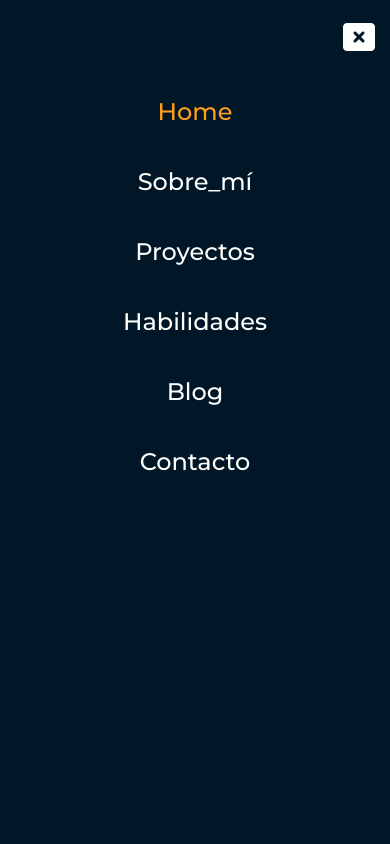
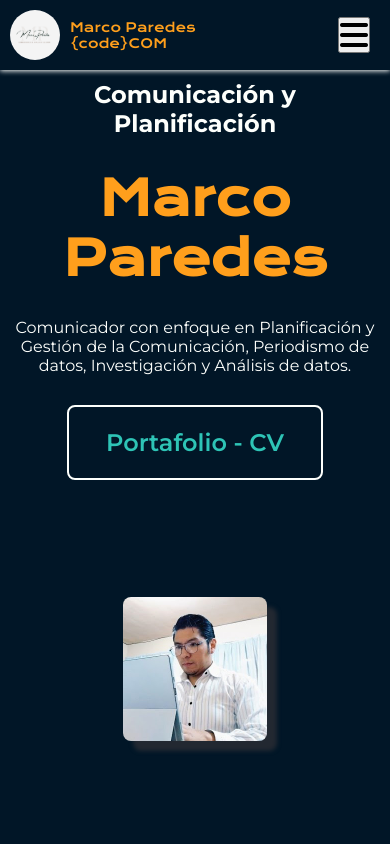
Before and after one commit to marco-paredes/portafolio, a plain HTML site: page index.html in a window 390 px wide. Shown: the top 844 px of the page. Drawn offline with nearby package versions, Linux system fonts and the light colour scheme.

Commit message:
navegación mejorada con activación de elementos del menu al deslizar

```diff
--- a/app.js
+++ b/app.js
@@ -1,34 +1,48 @@
-const menu=document.querySelector(".nav__menu");
-const openMenuBtn=document.querySelector(".nav__open__menu");
-const closeMenuBtn=document.querySelector(".nav__close__menu");
+const navMenu = document.querySelector('.nav__menu');
+const mobileMenu = document.getElementById('mobile__menu');
 
-function toggleMenu() {
-    menu.classList.toggle("nav__menu__opened");
-}
-//menu.addEventListener("click", toggleMenu);
-openMenuBtn.addEventListener("click", toggleMenu);
-closeMenuBtn.addEventListener("click", toggleMenu);
+mobileMenu.addEventListener('click',()=>{
+    navMenu.classList.toggle('active');
+});
 
-//a partir de aqui es para mostrar menu activado en la sección clickeada
-const menuLinks = document.querySelector('.menu a[href^="#"]');
-const observer = new IntersectionObserver((entries) => {
+//a partir de aqui es para mostrar menu activado
+const navLinks = document.querySelectorAll('.nav__menu a');
+navLinks.forEach(link => {
+    link.addEventListener('click',function (e){
+        //ahora removemos la clase "active" de todos los enlaces
+        navLinks.forEach(link => link.classList.remove('active'));
+        //ahora agregamos la clase active al enlace clickeado
+        this.classList.add('active');
+        //cerramos el menú responsivo después de hacer clic
+        if(window.innerWidth <= 768){
+            navMenu.classList.remove('active');
+        }
+    });
+});
+
+//codigo para activar menu cuando se desliza la pantalla
+const menuLinks = document.querySelectorAll('.nav__menu a[href^="#"]');
+const observer = new IntersectionObserver(
+    (entries) => {
         entries.forEach((entry) => {
             const id = entry.target.getAttribute("id");
-            const menuLink = document.querySelector(`.menu a[href="#${id}"]`);
+            const menuLink = document.querySelector(`.nav__menu a[href="#${id}"]`);
+
             if (entry.isIntersecting) {
-                document.querySelector(".menu a.selected").classList.remove("selected");
-                menuLink.classList.add("selected");
+                document.querySelector(".nav__menu a.active").classList.remove("active");
+                menuLink.classList.add("active");
             }
         });
-    }, {rootMargin: "-30% 0px -70% 0px"});
-
-menuLinks.forEach(menuLink => {
-    menuLink.addEventListener("click", function(){
-        menu.classList.remove("nav__menu__opened");
-    })
+    },
+    {rootMargin: "-30% 0px -70% 0px"}
+);
+menuLinks.forEach(menuLink =>{
+    menuLink.addEventListener("click", function (){
+        navMenu.classList.remove("nav__menu.active");
+    });
     const hash = menuLink.getAttribute("href");
     const target = document.querySelector(hash);
     if (target) {
         observer.observe(target);
     }
-});
+})
--- a/index.html
+++ b/index.html
@@ -13,27 +13,22 @@
     <header class="header" >
             <nav class="nav">
                 <a href="#" class="nav__logo">
-                    <img
-                    height="50"
-                    width="50"
-                    src="../assets/logo_blanco.png" alt="logo blanco">
-                <div>Marco Paredes
+                    <img src="../assets/logo_blanco.png" alt="logo blanco">
+                    <div class="nav__logotipo">Marco Paredes
                     <br> {code}COM </div>
                 </a>
-                <button class="nav__open__menu" aria-label="Abrir menú">
+
+                <ul class="nav__menu">
+                    <li><a href="#home" id="nav__home" class="active">Home</a></li>
+                    <li><a href="#sobre__mi" id="nav__sobre__mi">Sobre_mí</a></li>
+                    <li><a href="#proyectos" id="nav__proyectos">Proyectos</a></li>
+                    <li><a href="#skills" id="nav__skills">Habilidades</a></li>
+                    <li><a href="#blog" id="nav__blog">Blog</a></li>
+                    <li><a href="#contacto" id="nav__contacto">Contacto</a></li>
+                </ul>
+                <button class="menu__toggle" id="mobile__menu" aria-label="Abrir menú">
                     <i class="fa-solid fa-bars"></i>
                 </button>
-                <ul class="nav__menu nav__menu__opened">
-                    <button class="nav__close__menu" aria-label="Cerrar menú">
-                        <i class="fa-solid fa-rectangle-xmark"></i>
-                    </button>
-                    <li class="nav__menu__link"><a href="#home" class="selected">Home</a></li>
-                    <li class="nav__menu__link"><a href="#sobre__mi">Sobre_mí</a></li>
-                    <li class="nav__menu__link"><a href="#proyectos">Proyectos</a></li>
-                    <li class="nav__menu__link"><a href="#skills">Habilidades</a></li>
-                    <li class="nav__menu__link"><a href="#blog">Blog</a></li>
-                    <li class="nav__menu__link"><a href="#contacto" >Contacto</a></li>
-                </ul>
             </nav>
 
     </header>
@@ -187,7 +182,7 @@
                             <label for="name">Nombre</label>
                           </div>
                           <div class="col-75">
-                            <input type="text" id="name" name="name" placeholder="Tu nombre...">
+                            <input type="text" id="name" name="name" placeholder="Juan Perez">
                           </div>
                         </div>
                         <div class="row">
@@ -195,7 +190,7 @@
                             <label for="correo">E-mail</label>
                           </div>
                           <div class="col-75">
-                            <input type="text" id="correo" name="correo" placeholder="Tu correo...">
+                            <input type="text" id="correo" name="correo" placeholder="example@gmail.com">
                           </div>
                         </div>
                         <div class="row">
--- a/styles/style.css
+++ b/styles/style.css
@@ -56,142 +56,92 @@ body {
 }
 
 .nav{
-    margin: 0 auto;
     display: flex;
     justify-content: space-between;
-    padding: 10px;
-    max-width: 980px;/*ancho máximo del nav*/
-    margin: 0 auto; /*margen arriba y abajo 0, der e izq auto*/
+    align-items: center;
+    max-width: 980px;
+    margin: 0 auto;
 }
-/*a partir de aqui es solo para el logo*/
+/*esta parte es para el logo*/
 .nav__logo{
     display: flex;
+    text-decoration: none;
+    color: var(--color-secundario);
     align-items: center;
-    font-size: 1rem;
-    font-weight: 500;
-    color: var(--color-extra);
-    font-family: var(--fuente-krona);
-    text-decoration: none;
+    gap: 10px;
+    padding: 10px;
 }
 .nav__logo img{
-    margin-right: 10px;
-    border-radius: 50%;
+    width: 50px;
+    height: 50px;
+    clip-path: circle(50%);
 }
-/*a partir de aquí es para el menu*/
+.nav__logotipo{
+    font-family: var(--fuente-krona);
+    font-size: 0.8rem;
+}
+/*desde aquí es para el menu "lu"*/
 .nav__menu{
+    list-style: none;
     display: flex;
-    list-style: none;
     margin: 0;
     padding: 0;
+
+}
+.nav__menu li{
+    margin-right: 20px;
+}
+.nav__menu a{
+    text-decoration: none;
+    font-family: var(--fuente-montserrat);
+    font-size: 1rem;
+    color: var(--color-extra);
+    transition: all 0.3s ease;
+}
+.nav__menu a:hover{
+    color: var(--color-terciario);
+    text-decoration: underline 2px solid;
+    text-underline-offset: 10px;
+    text-transform: uppercase;
 }
 
-.nav__menu li{/*afecta solo a la etiqueta "li" que está en el nav*/
-    padding: 0 15px; /*arriba y abajo 0, izq y der 15px*/
+.nav__menu a.active{
+    color: var(--color-terciario);
+    text-decoration: underline 2px solid;
+    text-underline-offset: 6px;
+    text-transform: uppercase;
+    font-weight: 500;
 }
-
-.nav__menu a{ /*afecta solo a la etiqueta "a" que se encuentra dentro del nav*/
-    color: var(--color-terciario);
-    font-size: 1rem;
-    font-weight: 500;
-    font-family: var(--fuente-montserrat);
-    line-height: 50px; /*el alto del logo es de 50px, por eso se debe centrar en ese espacio generado*/
-    text-decoration: none;
-    position: relative; /*esto se combina con el "after"*/
+.menu__toggle{
+    display: none;
+    flex-direction: column;
+    cursor: pointer;
+    margin-right: 20px;
 }
-.nav__menu a::after{
-    content: "";
-    background-color: var(--color-secundario);
-    position: absolute;
-    left: 0;
-    top: calc(100% + 4px);
+@media (max-width:768px){
+    .menu__toggle{
+        display: flex;
+        font-size: 2rem;
+    }
+    .nav__menu{
+        display: none;
+        align-items: center;
+        flex-direction: column;
+        gap: 20px;
         width: 100%;
-    height: 4px;
-    opacity: 0;
-    transition: opacity 0.3s;
+        padding: 40px 0;
+        position: absolute; /*para que el menu no desplace al contenido*/
+        top: 70px; /*para que no se sobreponga al nav*/
+        background-color: var(--color-primario);
     }
-.nav__menu a.selected::after,
-.nav__menu a:hover::after{
-    opacity: 0.8;
+    .nav__menu.active{
+        display: flex;
     }
-.nav__menu a:hover{
-    color: var(--color-extra);
+    .nav__menu li{
+        margin 10px 0;
+        text-align: center;
     }
-.nav__open__menu, .nav__close__menu{
-    display: none;
 }
-/*
-.nav__menu a:hover{
-    background-color: var(--color-terciario);
-    color: var(--color-extra);
-    padding: 20px;
-}
-*/
-
-@media (max-width: 768px){
-    .nav__menu{
-        flex-direction: column;
-        position: fixed;
-        left: 0;
-        top: 0;
-        width: 100%;
-        height: 100%;
-        align-items: center;
-        background-color: var(--color-primario);
-        overflow-y: auto; /*coloca barra automática para que el contenido del menu no se extienda*/
-        opacity: 0;
-        pointer-events: none;
-        transition: opacity 0.25s;
-    }
-
-    .nav__menu li{/*afecta solo a la etiqueta "li" que está en el nav*/
-        padding: 0; /*arriba y abajo 0, izq y der 15px*/
-    }
-
-    .nav__menu a{ /*afecta solo a la etiqueta "a" que se encuentra dentro del nav*/
-        color: var(--color-extra);
-        line-height: 70px; /*el alto del logo es de 50px, por eso se debe centrar en ese espacio generado*/
-        font-size: 1.5rem;
-    }
-    .nav__open__menu,
-    .nav__close__menu{
-        display: block;
-        border: none;
-        background: none;
-        cursor: pointer;
-        color: var(--color-extra);
-        font-size: 2rem;
-
-    }
-    .nav__close__menu{
-        align-self: flex-end; /*elemento alineado de manera diferente a los demás*/
-        padding: 20px 15px;
-    }
-    .nav__menu__opened{
-        opacity: 1;
-        pointer-events: all;
-    }
-
-    .nav__open__menu:focus:not(:focus-visible),
-    .nav__close__menu:focus:not(:focus-visible){
-        outline: none;
-    }
-    .nav__menu a::after{
-        content: none;
-    }
-    .nav__menu a:hover,
-    .nav__menu a.selected{
-        color: var(--color-secundario);
-    }
-    /*
-    .nav__menu a:hover{
-        cursor: pointer;
-        background-color: var(--color-terciario);
-        color: var(--color-primario);
-        padding: 21px;
-    }
-    */
-}
-
 .main__content{
     display: flex;
     flex-direction: column;
@@ -221,6 +171,8 @@ body {
     justify-content: center;
 }
 .ordenar{
+    max-width: 980px;
+    margin: 0 auto;
     display: flex;
     justify-content: center;
     align-items: center;
@@ -536,6 +488,8 @@ justify-content: center;
     height: auto;
 }
 .contacto__content{
+    max-width: 980px;
+    margin: 0 auto;
     box-shadow: 0 4px 8px 0 rgba(0, 0, 0, 0.2), 0 6px 20px 0 rgba(0, 0, 0, 0.19);
     width: 100%;
     text-align: center;
@@ -598,6 +552,8 @@ input[type=text], textarea {
   }
 
 .footer__contenido {
+    max-width: 980px;
+    margin: 0 auto;
     background-color: var(--color-primario);
     padding: 10px;
     text-align: center;
```
Lines whose indentation alone changed are shown as unchanged.
